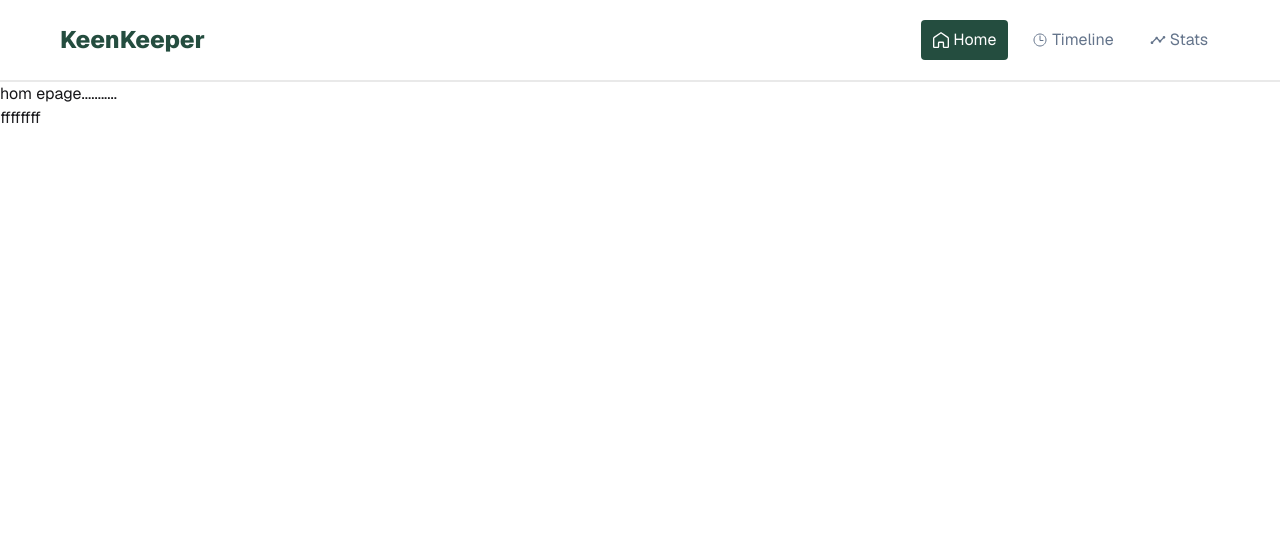
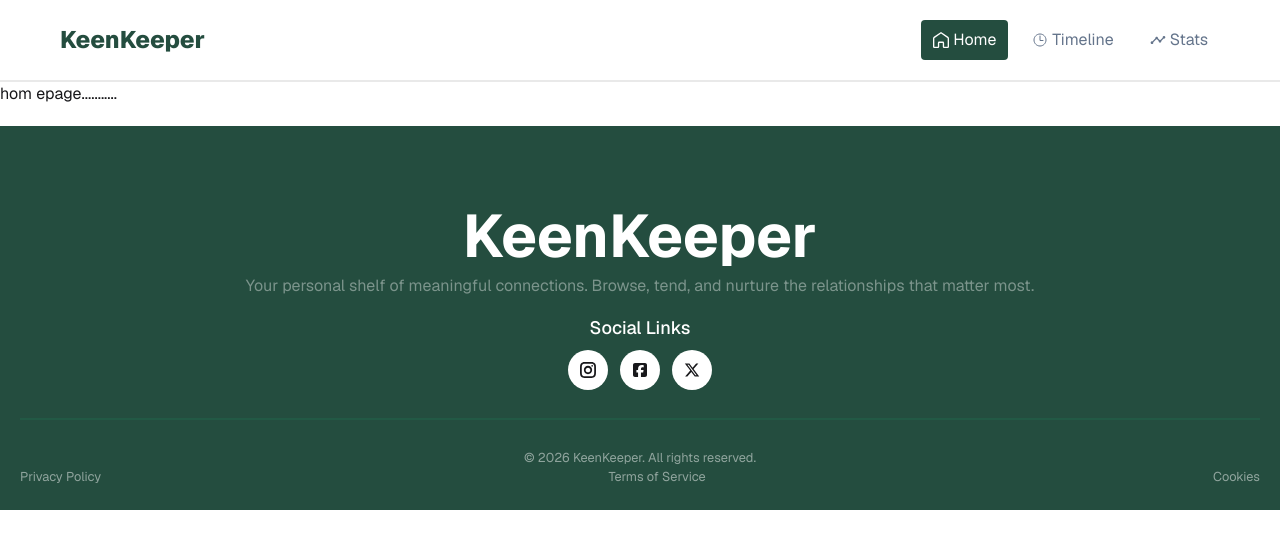
Before and after one commit to MaksumulEmon/Keen-Keeper, a React (Vite) app: page / in a window 1280 px wide. Shown: the top 548 px of the page. Built offline with nearby package versions, Linux system fonts and the light colour scheme.

Commit message:
Footer component add

```diff
--- a/src/Components/shared/Footer.jsx
+++ b/src/Components/shared/Footer.jsx
@@ -1,9 +1,57 @@
 import React from 'react';
+import { FaSquareFacebook, FaXTwitter } from 'react-icons/fa6';
+import { GrInstagram } from 'react-icons/gr';
 
 const Footer = () => {
     return (
-        <div>
-            ffffffff
+        <div className='bg-[#244D3F]'>
+            <div className='max-w-7xl mx-auto'>
+
+                <div className='text-center space-y-2 m-5 pt-10 lg:pt-20 pb-6'>
+                    <h1 className='font-bold text-4xl lg:text-6xl text-white' >KeenKeeper</h1>
+                    <p className='text-white/40'>Your personal shelf of meaningful connections. Browse, tend, and nurture the relationships that matter most.</p>
+
+                    <p className='text-lg text-white font-medium pt-2'>Social Links</p>
+
+                    <div className='flex items-center justify-center gap-3 pb-5'>
+
+                        {/* Social Icone Dic=v */}
+                        <div className='bg-white p-3 rounded-full'>
+                            <GrInstagram />
+                        </div>
+
+                        <div className='bg-white p-3 rounded-full'>
+                            <FaSquareFacebook />
+                        </div>
+
+                        <div className='bg-white p-3 rounded-full'>
+                            <FaXTwitter />
+                        </div>
+
+                    </div>
+
+                    {/* He tag */}
+                    <hr className="border border-solid border-[#1a8862] opacity-20" />
+
+
+
+                    <div className='flex-col lg:flex justify-between pt-2 lg:pt-5 text-[#FAFAFA] opacity-50'>
+
+                        <small>© 2026 KeenKeeper. All rights reserved.</small>
+
+
+                        <div className='flex justify-between gap-4'>
+                           <small>Privacy Policy</small>
+                           <small>Terms of Service</small>
+                           <small>Cookies</small>
+                        </div>
+                    </div>
+
+
+                </div>
+
+            </div>
+
         </div>
     );
 };
--- a/src/Components/shared/Navbar.jsx
+++ b/src/Components/shared/Navbar.jsx
@@ -30,8 +30,6 @@ const Navbar = () => {
 
 
 
-
-
                 </div>
 
                 {/* Hamburger Icon */}
```
